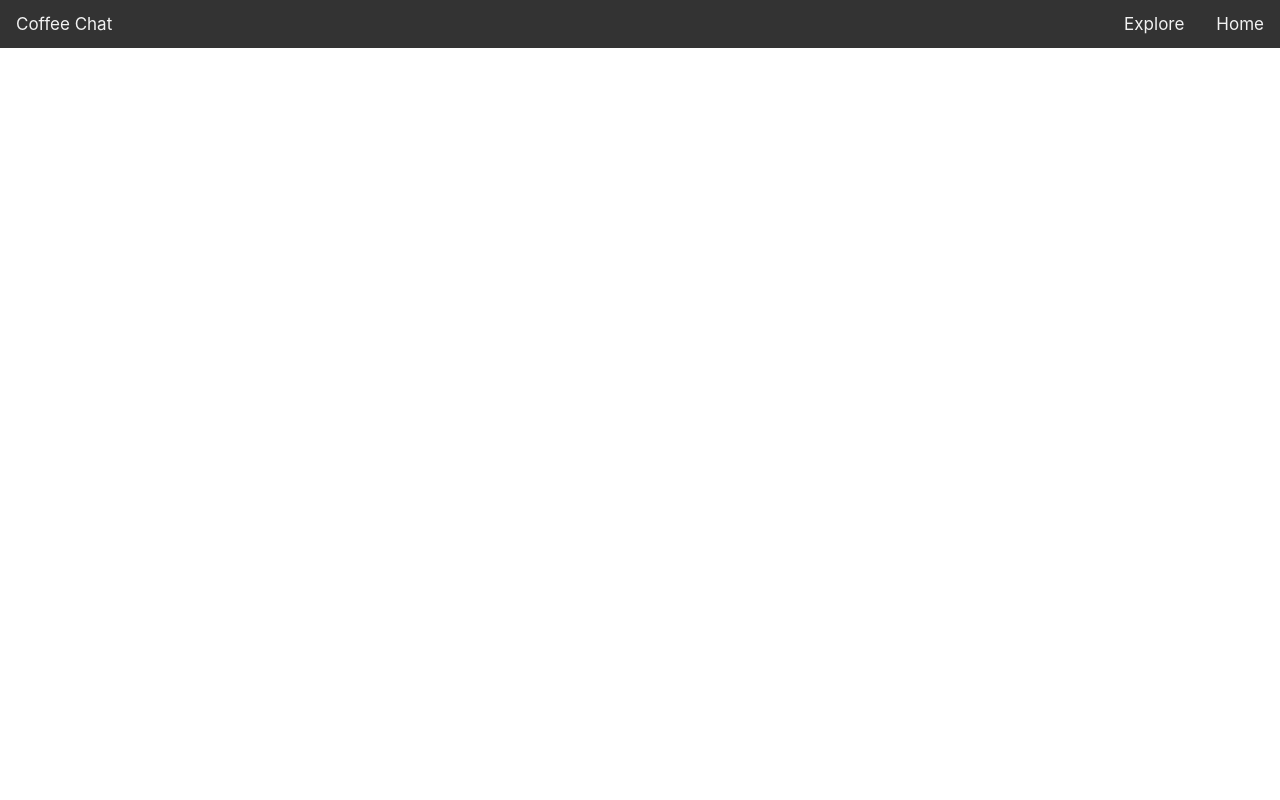
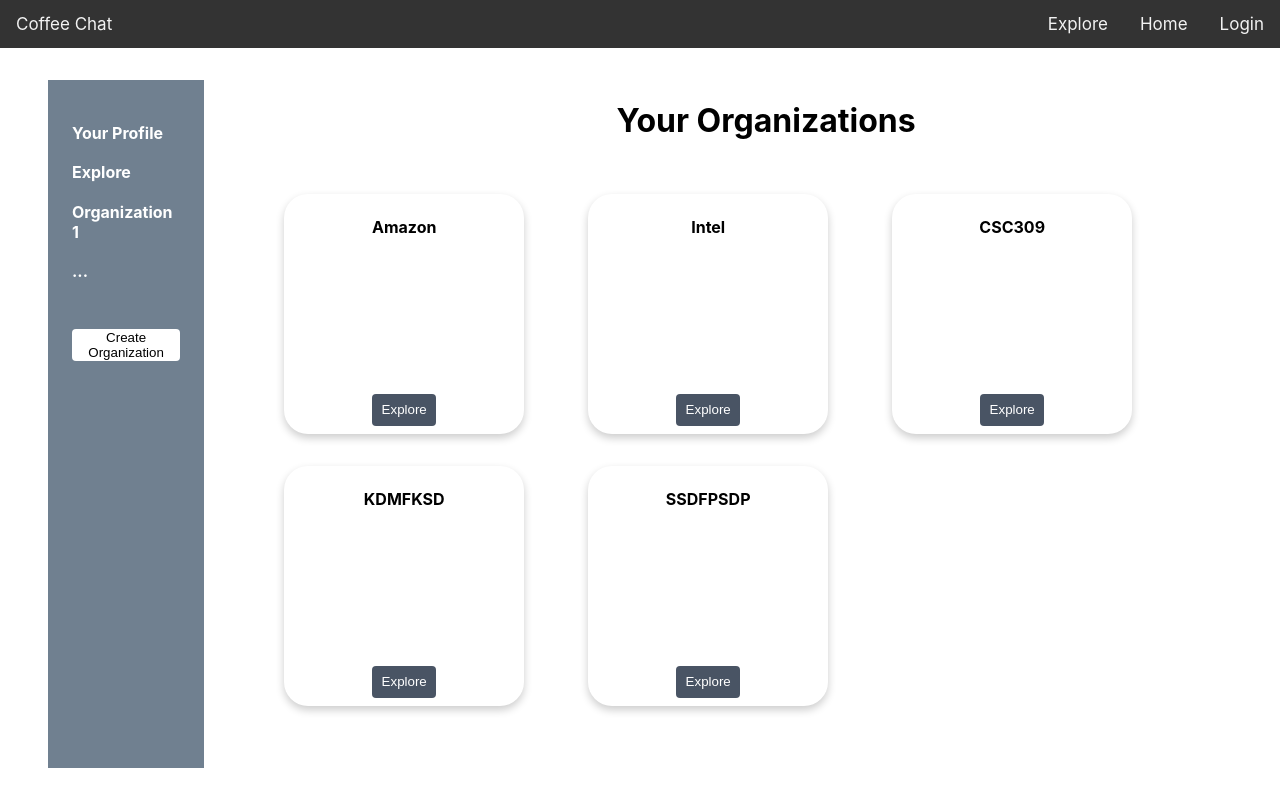
Before and after one commit to HaminLeee/coffee-chat, a React (Create React App) app in the folder client/: page /admin in a window 1280 px wide. Built offline with nearby package versions, Linux system fonts and the light colour scheme.

Commit message:
Update Navbar, Sidebar, UserCards

```diff
--- a/client/src/App.js
+++ b/client/src/App.js
@@ -4,7 +4,7 @@
 
 import AdminHomePage from './pages/AdminHomePage';
 import UserHomePage from './pages/UserHomePage';
-import SideBar from './components/Sidebar';
+import LoginPage from './pages/LoginPage';
 
 function App() {
   return (
@@ -16,6 +16,8 @@
                   render={() => <UserHomePage />}/>
             <Route exact path='/admin'
                   render={() => <AdminHomePage/>}/>
+            <Route exact path='/login'
+                  render={() => <LoginPage/>}/>
           </Switch>
         </BrowserRouter>
         {/*  <Chat style = {{width: '100rem'}}></Chat> */}
--- a/client/src/components/Navbar.js
+++ b/client/src/components/Navbar.js
@@ -4,14 +4,20 @@
 class Navbar extends Component {
      state = {
           pageName: 'Coffee Chat',
-          navbarList: ['Home', 'Explore']
+          navbarList: ['Login', 'Home', 'Explore']
      }
 
      render() {
           const navbarItems = this.state.navbarList.map((nav) => {
-               return (
-                    <a href={ nav.toLowerCase() } key={ uid(nav) }>{ nav }</a>
-               )
+               if (nav === 'Home') {
+                    return (
+                         <a href={ '/' } key={ uid(nav) }>{ nav }</a>
+                    )
+               } else {
+                    return (
+                         <a href={ nav.toLowerCase() } key={ uid(nav) }>{ nav }</a>
+                    )
+               }
           })
           return (
                <div className="nav">
--- a/client/src/components/Sidebar.js
+++ b/client/src/components/Sidebar.js
@@ -4,12 +4,24 @@
      state = {
           menuList: ['Your Profile', 'Explore', 'Organization 1', '...']
      }
+
      render() {
+          const { isAdmin } = this.props;
           const menus = this.state.menuList.map(menu => {
                return (
                     <li className="sideBarMenu">{menu}</li>
                )
           })
+          if ( isAdmin === 'true' ) {
+               return (
+                    <div className="sideBar">
+                         <ul className="sideBarMenuList">
+                              {menus}
+                         </ul>
+                         <button className="createOrgButton">Create Organization</button>
+                    </div>
+               );
+          } else {
                return (
                     <div className="sideBar">
                          <ul className="sideBarMenuList">
@@ -20,5 +32,6 @@
                );
           }
      }
+}
 
 export default Sidebar;
--- a/client/src/components/UserCards.js
+++ b/client/src/components/UserCards.js
@@ -9,9 +9,11 @@
      render() {
           const userCards = this.state.userNames.map((user) => {
                return (
-                    <div className="userCard">
+                    <div className="organizationCard">
                          <div className="userContainer">
-                              <h4><b>{user}</b></h4>
+                              <h2 className="userNameText"><b>{user}</b></h2>
+
+                              <button className="exploreButton">Connect</button>
                          </div>
                     </div>
                )
--- a/client/src/index.css
+++ b/client/src/index.css
@@ -71,6 +71,10 @@
   flex-wrap: wrap;
 }
 
+.userNameText {
+  margin-bottom: 8rem;
+}
+
 
 /* Sidebar Component */
 .sideBar {
@@ -95,6 +99,7 @@
   font-weight: bold;
   margin-right: 0.3rem;
   margin-top:1.2rem;
+  cursor: pointer;
   color: white;
 }
 .sideBarMenuList {
@@ -108,7 +113,25 @@
 /* Containers */
 .pageContainer {
   display: flex;
+}
 
+#homeHeader {
+  text-align:center;
+  margin-top: 2rem;
+}
+
+/* Button Component */
+.createOrgButton {
+  height: 2rem;
+  border-radius: 4px;
+  background-color: white;
+  border: none;
+  color: black;
+  text-align: center;
+  transition: all 0.5s;
+  cursor: pointer;
+  margin-top: 3rem;
+  margin-bottom: 10px;
 }
 
 /* Chat component */
--- a/client/src/pages/AdminHomePage.js
+++ b/client/src/pages/AdminHomePage.js
@@ -1,10 +1,16 @@
 import React, { Component } from 'react';
+import Sidebar from '../components/Sidebar';
+import OrganizationCard from '../components/OrganizationCard';
 
 class AdminHomePage extends Component {
      render() {
           return (
-               <div>
-
+               <div className="pageContainer">
+                    <Sidebar isAdmin="true"></Sidebar>
+                    <div id="homeHeader">
+                         <h1>Your Organizations</h1>
+                         <OrganizationCard></OrganizationCard>
+                    </div>
                </div>
           );
      }
--- /dev/null
+++ b/client/src/pages/LoginPage.js
@@ -0,0 +1,13 @@
+import React, { Component } from 'react';
+
+class LoginPage extends Component {
+     render() {
+          return (
+               <div>
+
+               </div>
+          );
+     }
+}
+
+export default LoginPage;
--- a/client/src/pages/UserHomePage.js
+++ b/client/src/pages/UserHomePage.js
@@ -7,7 +7,10 @@
           return (
                <div className="pageContainer">
                     <Sidebar></Sidebar>
-                    <UserCards></UserCards>
+                    <div id="homeHeader">
+                         <h1>People @UofT</h1>
+                         <UserCards></UserCards>
+                    </div>
                </div>
           );
      }
```
Also changed, not shown: 1 other file (tests, documents, lock files or other folders). Lines whose indentation alone changed are shown as unchanged.
